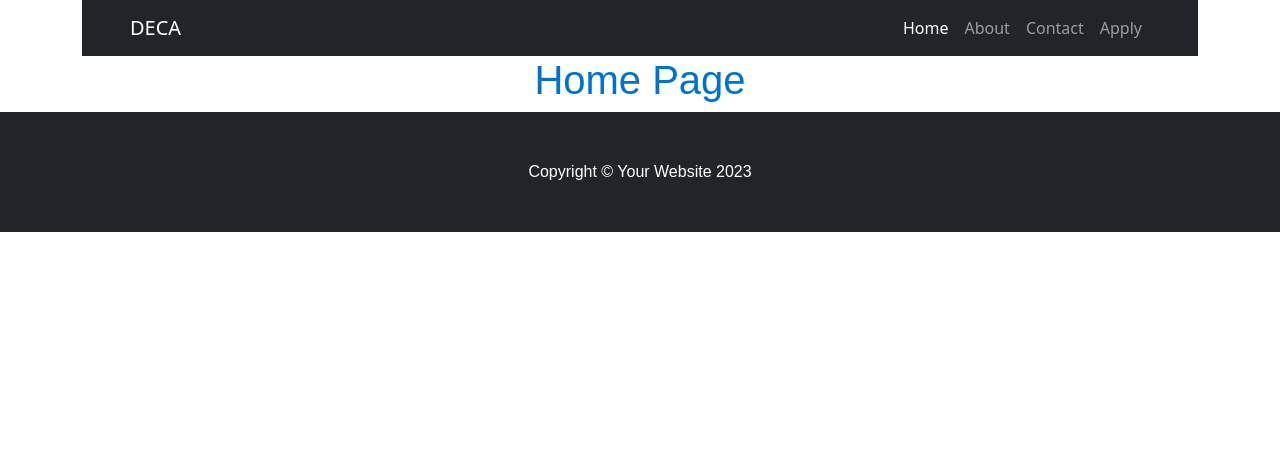
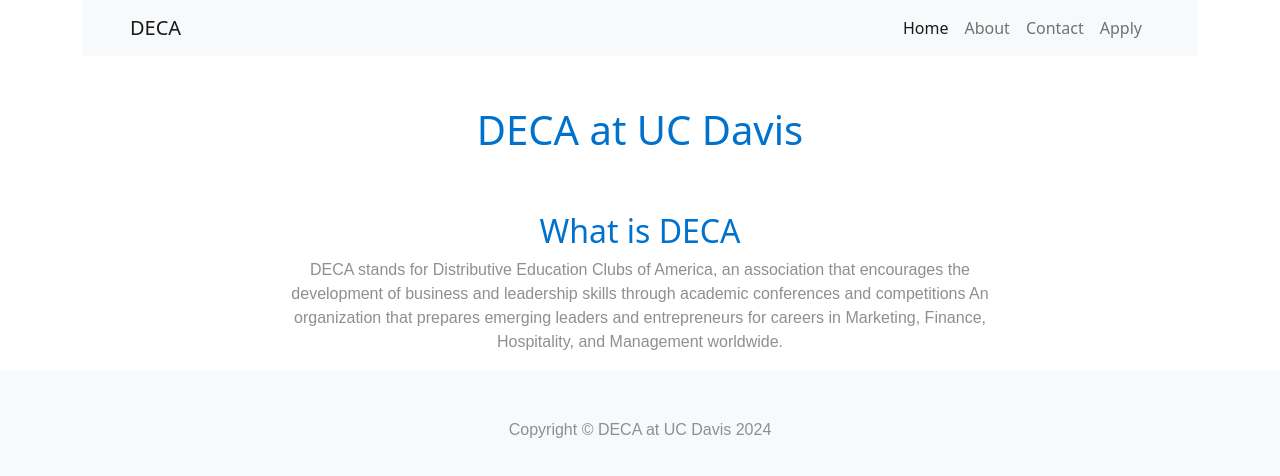
Before and after one commit to Harsh-Karia/DECA-information-website, a React (Create React App) app in the folder deca_website/: page / in a window 1280 px wide. Shown: the top 476 px of the page. Built offline with nearby package versions, Linux system fonts and the light colour scheme.

Commit message:
deca desc

```diff
--- a/deca_website/src/Components/Footer.js
+++ b/deca_website/src/Components/Footer.js
@@ -4,9 +4,9 @@
 export default function Footer(){
 	return(
 
-		<footer className="py-5 bg-dark">
+		<footer className="py-5 bg-light">
 			<div className="container px-5">
-				<p className="m-0 text-center text-white">Copyright © Your Website 2023</p>
+				<p className="m-0 text-center text-grey">Copyright © DECA at UC Davis 2024</p>
 			</div>
 		</footer>
 
--- a/deca_website/src/Components/Navbar.js
+++ b/deca_website/src/Components/Navbar.js
@@ -5,7 +5,7 @@
 
 export default function Navbar(){
 	return(
-		<nav className="navbar navbar-expand-lg navbar-dark bg-dark">
+		<nav className="navbar navbar-expand-lg navbar-light bg-light">
   <div className="container px-5">
     <Link className="navbar-brand" to ='/'>
       DECA
--- a/deca_website/src/Pages/Home.js
+++ b/deca_website/src/Pages/Home.js
@@ -3,6 +3,21 @@
 
 export default function Home(){
 	return(
-		<h1>Home Page</h1>
+		<div>
+			<div style={{ padding: '50px'}}>
+			<h1>DECA at UC Davis</h1>
+
+
+			</div>
+			<div>
+				<h2>What is DECA</h2>
+				<div style={{paddingLeft: '200px',paddingRight: '200px'}}>
+				<p>DECA stands for Distributive Education Clubs of America, an association that encourages the development of business and leadership skills through academic conferences and competitions
+An organization that prepares emerging leaders and entrepreneurs for careers in Marketing, Finance, Hospitality, and Management worldwide.</p>
+				</div>
+
+			</div>
+		</div>
+
 	)
 }
--- a/deca_website/src/Styles/Pages.css
+++ b/deca_website/src/Styles/Pages.css
@@ -29,7 +29,9 @@
 
 h1{
     color: #0072ce;
-    font-family: 'Gotham Bold', sans-serif;
+    /* font-family: 'Gotham Bold', sans-serif; */
+    /* font-weight: 2200px; */
+    font-size: 1200px;
 }
 
 h2 {
```
